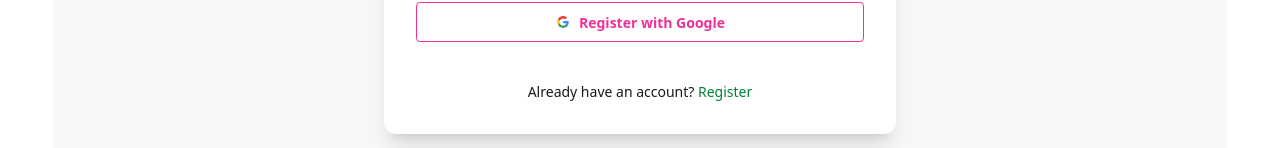
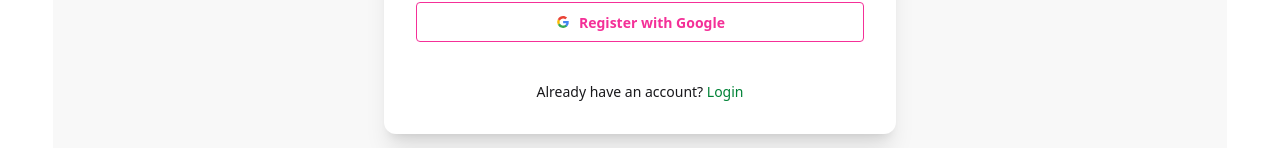
Before and after one commit to sheauly/assignment-10-client, a React (Vite) app: page /auth/login in a window 1280 px wide. Shown: the part 652-800 px from the top of the page. Built offline with nearby package versions, Linux system fonts and the light colour scheme; no server answers.

Commit message:
updated the login

```diff
--- a/src/pages/Login.jsx
+++ b/src/pages/Login.jsx
@@ -82,7 +82,7 @@ const Login = () => {
                         </button>
 
                         <p className="text-center text-sm pt-5">
-                        Already have an account? <Link to="/auth/register" className="text-green-700 font-medium">Register</Link>
+                        Already have an account? <Link to="/auth/register" className="text-green-700 font-medium">Login</Link>
                         </p>
                     </form>
                 </div>
```
